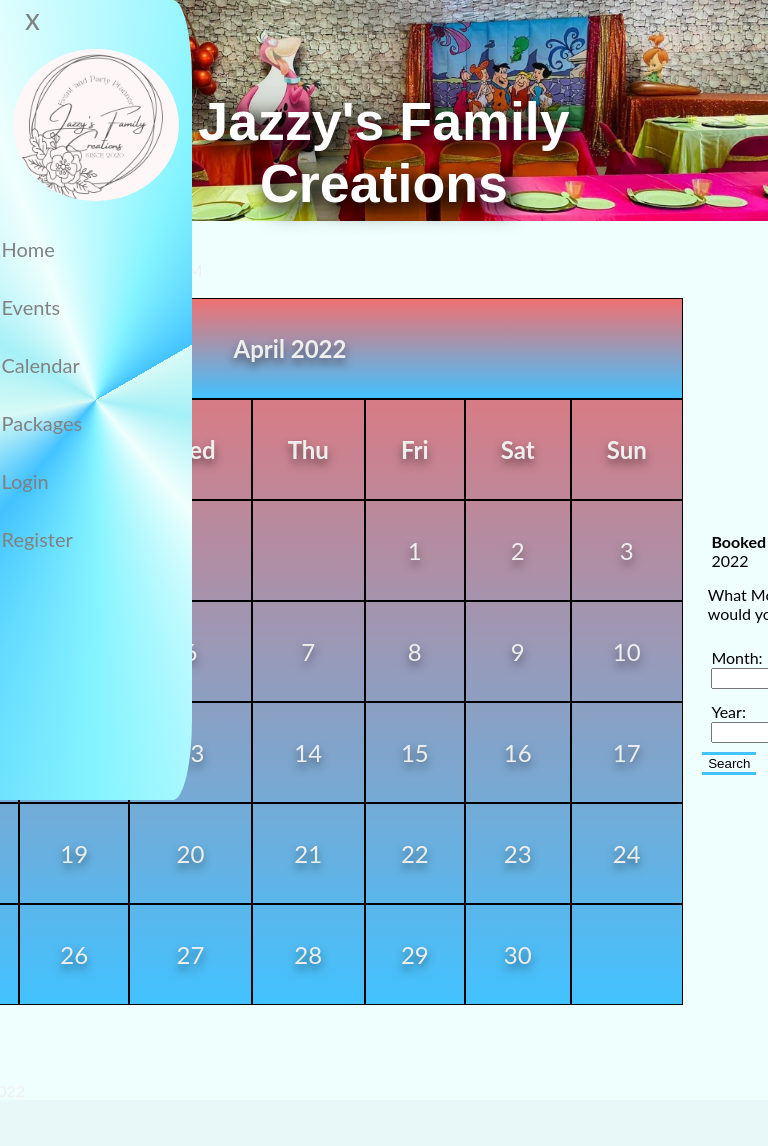
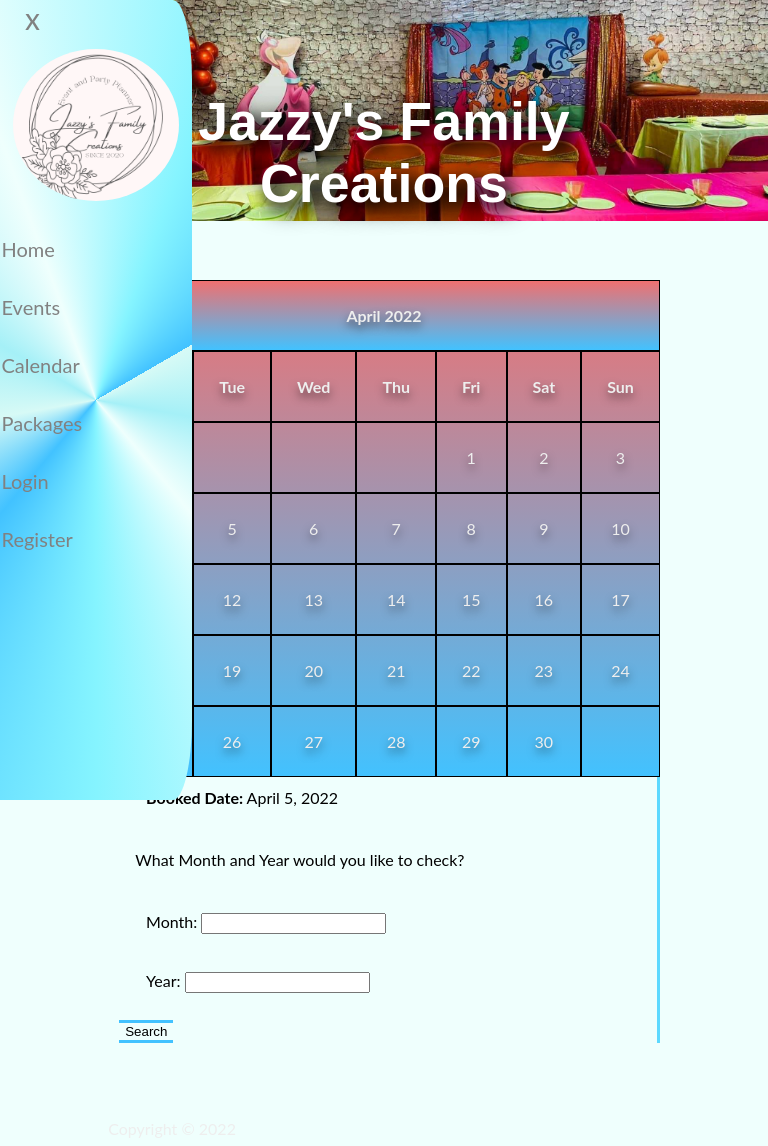
Before and after one commit to Jazzy-Family-Creation/Jazzy_Website, a Django app: page /calendar/ in a window 768 px wide; the page is wider, and only the part inside the window is pictured. Before the commit the page ends 1005 px from the top of that part, so only its background shows below. Run offline with Django 3.2, Linux system fonts and the light colour scheme; data comes from the database, SQL or seed files in the repository; some libraries are stand-ins or nearby versions.

Commit message:
calendar tablet and mobile view completed

```diff
--- a/app/static/styles.css
+++ b/app/static/styles.css
@@ -488,7 +488,7 @@
 /*Calendar*/
 .container {
   width: 100%;
-  height: 100vh;
+  height: auto;
   background-color: #effffd;
   color: #eee;
   display: flex;
@@ -1659,4 +1694,31 @@
     align-items: center;
   }
   /* Calendar css for mobile view*/
-}
+  th,
+  td {
+    border: 0.75px px solid black;
+    padding: 25px;
+  }
+  .cal2 {
+    display: flow-root;
+    align-items: center;
+  }
+  .month {
+    height: auto;
+    max-width: 10px;
+    background: linear-gradient(#f07070, #42c2ff);
+    align-items: center;
+    text-align: center;
+    text-shadow: 0 0.3rem 0.5rem rgb(0 0 0 / 50%);
+    width: 30em;
+    margin: auto;
+    font-size: 1rem;
+  }
+  td.fri:hover,
+  td.sat:hover,
+  td.sun:hover {
+    padding: 25px;
+    border: 2px solid palevioletred;
+    cursor: pointer;
+  }
+}
--- a/app/templates/calendar.html
+++ b/app/templates/calendar.html
@@ -61,12 +61,6 @@
     </div>
     <div class="container">
       <div class="calendar">
-        <i class="fas fa-angle-left prev">
-          Events For {{ month }} of {{ year }}<br />
-        </i>
-
-        <i class="fas fa-angle-right next"></i>
-        As of {{ time }} <br /><br />
         <div class="cal2">
           {{ cal|safe }}
           <div class="find_month">
```
Also changed, not shown: other parts of app/static/styles.css (+36 -1 lines).
